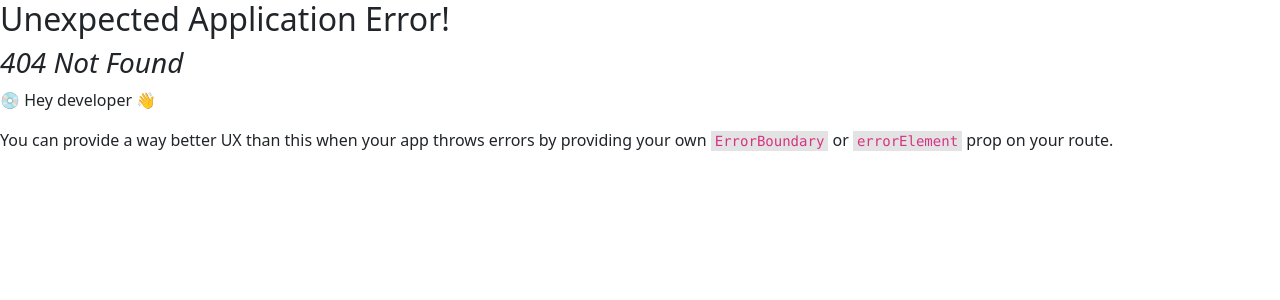
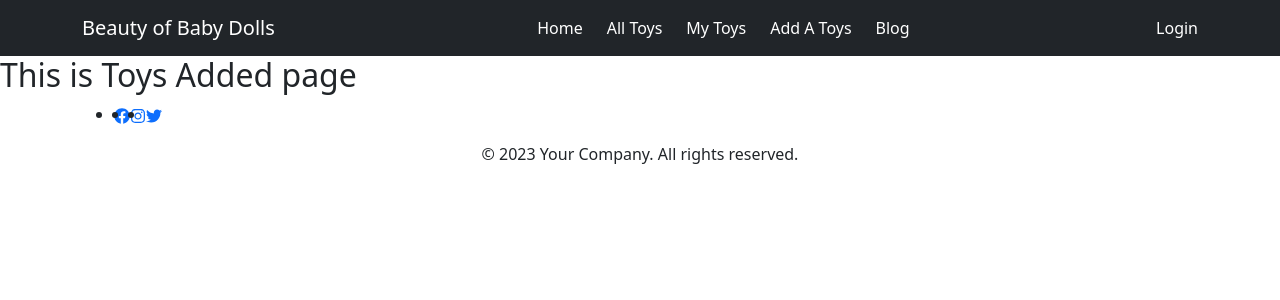
Before and after one commit to ArjumanJesmin/toy-marketplace, a React (Vite) app: page /addAToys in a window 1280 px wide. Before the commit this address had no page. Shown: the top 300 px of the page. Built offline with nearby package versions, Linux system fonts and the light colour scheme.

Commit message:
All routes are created done

```diff
--- /dev/null
+++ b/src/Pages/AddAToys/AddAToys.jsx
@@ -0,0 +1,12 @@
+/* eslint-disable no-unused-vars */
+import React from 'react';
+
+const AddAToys = () => {
+    return (
+        <div>
+            <h2>This is Toys Added page</h2>
+        </div>
+    );
+};
+
+export default AddAToys;
--- /dev/null
+++ b/src/Pages/AllToys/AllToys.jsx
@@ -0,0 +1,12 @@
+/* eslint-disable no-unused-vars */
+import React from 'react';
+
+const AllToys = () => {
+    return (
+        <div>
+            <h2>All Toys Page</h2>
+        </div>
+    );
+};
+
+export default AllToys;
--- /dev/null
+++ b/src/Pages/Blog/Blog.jsx
@@ -0,0 +1,12 @@
+/* eslint-disable no-unused-vars */
+import React from 'react';
+
+const Blog = () => {
+    return (
+        <div>
+            <h2>This is Blog Page</h2>
+        </div>
+    );
+};
+
+export default Blog;
--- /dev/null
+++ b/src/Pages/MyToys/MyToys.jsx
@@ -0,0 +1,12 @@
+/* eslint-disable no-unused-vars */
+import React from 'react';
+
+const MyToys = () => {
+    return (
+        <div>
+           <h2>My Toys Pages</h2>
+        </div>
+    );
+};
+
+export default MyToys;
--- a/src/Shared/NavigationBar.jsx
+++ b/src/Shared/NavigationBar.jsx
@@ -12,10 +12,10 @@ const NavigationBar = () => {
                 <Navbar.Collapse id="responsive-navbar-nav">
                     <Nav className="mx-auto  gap-4 ">
                         <Link className='text-decoration-none text-white' to='/'>Home</Link>
-                        <Link className='text-decoration-none text-white' to='/myToys'>All Toys</Link>
+                        <Link className='text-decoration-none text-white' to='/allToys'>All Toys</Link>
                         <Link className='text-decoration-none text-white' to='/myToys'>My Toys</Link>
-                        <Link className='text-decoration-none text-white' to='/myToys'>Add A Toys</Link>
-                        <Link className='text-decoration-none text-white' to='/myToys'>Blog</Link>
+                        <Link className='text-decoration-none text-white' to='/addAToys'>Add A Toys</Link>
+                        <Link className='text-decoration-none text-white' to='/blog'>Blog</Link>
                     </Nav>
                     <Nav>
                         <Link className='text-decoration-none text-white' to='/login'>Login</Link>
```
Also changed, not shown: src/Routes/Routes.jsx (+20 -0 lines), src/Firebase/firebage.config.js (added).
